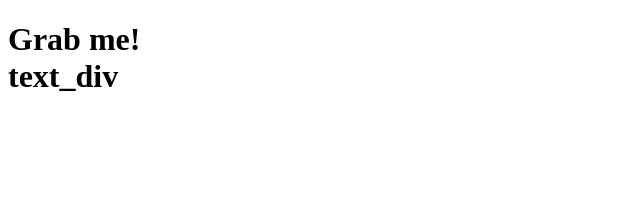
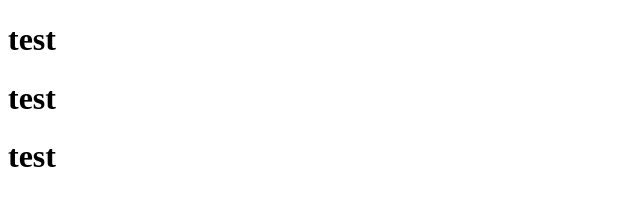
Before and after one commit to netsus/Vanilla_JS_To_do_list_review_2021, a plain HTML site: page index.html in a window 1280 px wide. Shown: the whole page, without its empty margins (0-640 px from the left). Drawn offline with Linux system fonts and the light colour scheme.

Commit message:
#3.2 Searching For Elements
1. forEach 함수
const title = document.getElementsByClassName("title_class");
console.log(typeof(title)); // object
Array.from(title).forEach(e => e.innerText = 'test');
--> title_class 클래스를 갖는 객체를 모두 가져와서 title 변수에 넣기 -> object형태
    이를 Array형태로 바꾼 후 foreach와  e => e (lambda 함수 형태)를 사용하여 innerText를 변경

```diff
--- a/app.js
+++ b/app.js
@@ -1,4 +1,4 @@
-const title = document.getElementById("title");
+const title = document.getElementsByClassName("title_class");
 
-console.log(title.id);
-console.log(title.className);
+console.log(typeof(title)); // object
+Array.from(title).forEach(e => e.innerText = 'test');
--- a/index.html
+++ b/index.html
@@ -7,10 +7,9 @@
     <title>Momentum</title>
 </head>
 <body>
-    <h1 class="title_class" id="title">
-        Grab me!
-        <div>text_div</div>
-    </h1>
+    <h1 class="title_class" id="title">Grab me!</h1>
+    <h1 class="title_class" id="title">Grab me!</h1>
+    <h1 class="title_class" id="title">Grab me!</h1>
     <script src="app.js"></script>
 </body>
 </html>
```
